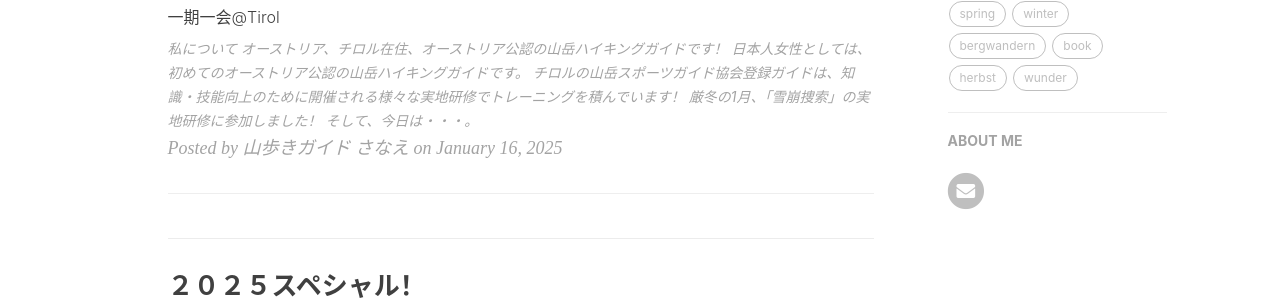
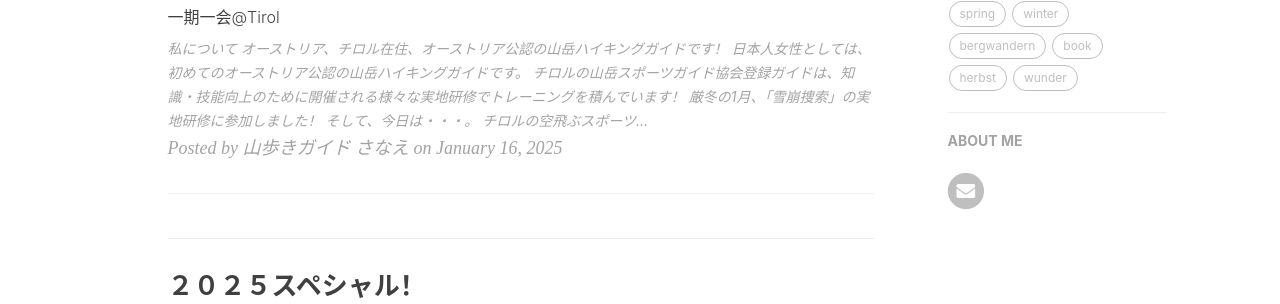
Before and after one commit to yamayagi/yamayagi.github.io, a Jekyll site: the page built from index.html, in a window 1280 px wide and 900 px high, scrolled down 330 px. Shown: the part 220-524 px from the top of the window. Built offline with Jekyll 4.4.1, drawn with Linux system fonts in a browser that asks for light colours; nearby versions of some CDN libraries; the list of posts is cut into pages by our own code; comment, search, counter and statistics services are not loaded; some of the changed lines change nothing that is shown.

Commit message:
Update 2025-01-16-info.md

```diff
--- a/_posts/2025-01-16-info.md
+++ b/_posts/2025-01-16-info.md
@@ -16,4 +16,37 @@
 
 そして、今日は・・・。
 
-![20250116paragleider1]()
+![20250116paragleider1](https://piwigo.schickl.de/i.php?/upload/2025/01/16/20250116140805-1c4cd8a3-me.jpg)
+
+チロルの空飛ぶスポーツマンにインタビュー？！（疑問があると、すぐに話しかける・・・。）
+
+雲があるのに・・・。どうするんだろう・・・？？？
+
+
+# 飛ぶ人・・・？！
+
+雲より高いところを飛ぶ人・・・？！
+
+![20250116paragleider2](https://piwigo.schickl.de/i.php?/upload/2025/01/16/20250116140837-550f6951-me.jpg)
+
+傘が大きく広がった！
+
+いよいよ飛ぶよ！！
+
+![20250116paragleider3](https://piwigo.schickl.de/i.php?/upload/2025/01/16/20250116140907-11b79e14-me.jpg)
+
+飛び立った！　空飛ぶ人！！
+
+「今日は、上昇気流がないので、下に向かっていくよ。」　・・・これ、話しかけた時に空飛ぶ人が教えてくれた。
+
+![20250116paragleider4](https://piwigo.schickl.de/i.php?/upload/2025/01/16/20250116140940-0b25e179-me.jpg)
+
+着陸は、雲があるのでロープーウェイの中間駅の辺り・・・。
+
+この後・・・
+
+「おぉ、岩壁に近づいていくぅ・・・。」
+
+チロルの空飛ぶチャレンジャー！　空飛ぶ人は、飛ぶことのできる場所を考えて、そして風と空気と雲と・・・、自然をしっかり感じで飛んでいくのだ！！
+
+今日の一期一会。
```
